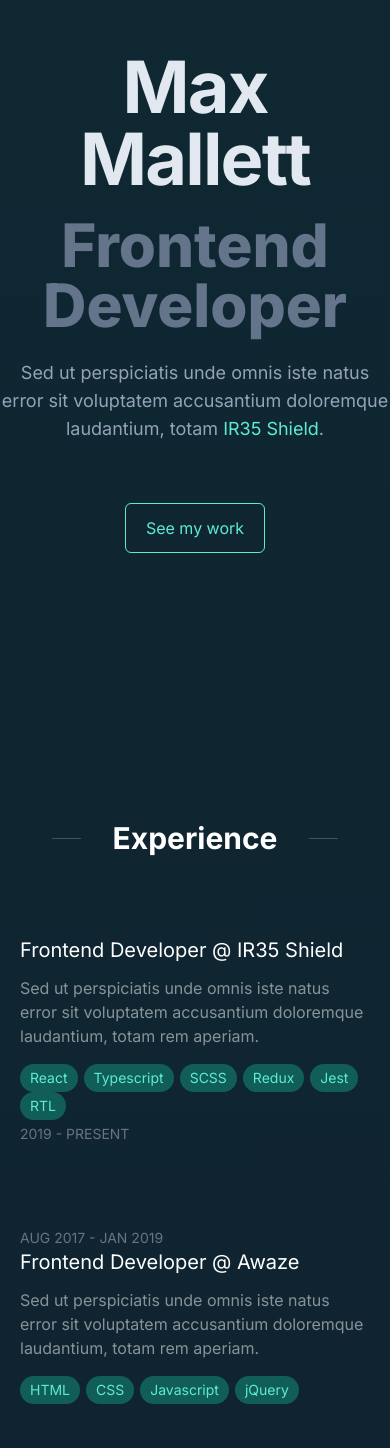
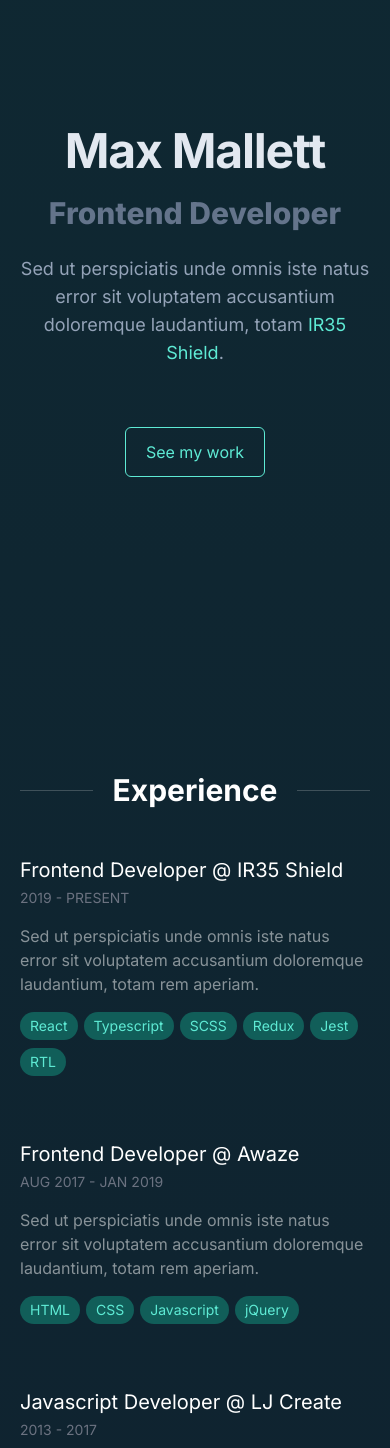
Before and after one commit to maxdmallett/next-js-portfolio-max-mallett, a Next.js app: page / in a window 390 px wide. Shown: the part 120-1568 px from the top of the page. Built offline with nearby package versions, Linux system fonts and the light colour scheme.

Commit message:
Basic responsive homepage

```diff
--- a/app/components/home/contact.tsx
+++ b/app/components/home/contact.tsx
@@ -2,7 +2,7 @@ import SectionHeading from "../sectionHeading"
 
 const Contact = () => {
     return (
-        <section id="contact" className='py-24'>
+        <section id="contact" className='py-12 sm:py-24'>
 
             <SectionHeading title='Contact' />
 
--- a/app/components/home/experience.tsx
+++ b/app/components/home/experience.tsx
@@ -5,7 +5,7 @@ import { jobs } from "../../data/jobs";
 const Experience = () => {
 
     return (
-        <section id="experience" className='py-24 px-5'>
+        <section id="experience" className='py-12 sm:py-24'>
 
            <SectionHeading title='Experience' />
 
--- a/app/components/home/hero.tsx
+++ b/app/components/home/hero.tsx
@@ -4,10 +4,10 @@ const Hero = () => {
     return (
         <header id="hero" className='text-center h-screen flex flex-col justify-center'>
 
-            <h1 className="text-7xl font-bold tracking-tight text-slate-200 mb-5">
+            <h1 className="text-5xl sm:text-7xl font-bold tracking-tight text-slate-200 mb-5">
                 Max Mallett
             </h1>
-            <h2 className='text-6xl font-extrabold text-slate-500 mb-6'>
+            <h2 className='text-3xl sm:text-6xl font-extrabold text-slate-500 mb-6'>
                 Frontend Developer
             </h2>
 
--- a/app/components/home/job.tsx
+++ b/app/components/home/job.tsx
@@ -12,7 +12,7 @@ const Job = (props: IJobsProperties) => {
     const alignment: string = props.index % 2 === 0 ? 'left' : 'right'
 
     return (
-        <article className="relative flex mb-20 last:mb-0">
+        <article className="relative flex mb-16 sm:mb-20 last:mb-0">
 
             <div className='grid md:grid-cols-11'>
 
@@ -23,12 +23,17 @@ const Job = (props: IJobsProperties) => {
                     <Link
                         href={props.url}
                         target='_blank'
-                        className='text-white text-xl mb-3 hover:text-teal-400 transition-colors ease-in-out'
+                        className='text-white text-xl mb-1 sm:mb-3 hover:text-teal-400 transition-colors ease-in-out'
                     >
                         <h6 className=''>
                             {props.title}
                         </h6>
                     </Link>
+
+                    <p className={`sm:hidden text-gray-500 uppercase text-sm mb-4`}>
+                        {props.timeframe}
+                    </p>
+
                     <p className='text-md text-white text-opacity-50 mb-4'>
                         {props.description}
                     </p>
@@ -37,13 +42,13 @@ const Job = (props: IJobsProperties) => {
                     </div>
                 </div>
 
-                <div className="hidden md:col-span-1 md:flex flex-col items-center pt-1.5">
+                <div className="hidden md:flex col-span-1 flex-col items-center pt-1.5">
                     <div className="w-4 h-4 flex-shrink-0 bg-teal-300 rounded-full mb-4"></div>
                     <div className="w-0.5 h-full bg-white flex-grow-1"></div>
                 </div>
 
-                <p className={`md:col-span-5 text-gray-500 uppercase text-sm  mt-1
-                    ${alignment === 'left' ? 'text-left' : 'md:text-right md:order-first' }`}
+                <p className={`hidden md:block col-span-5 text-gray-500 uppercase text-sm mt-1
+                    ${alignment === 'left' ? 'text-left' : 'text-right order-first' }`}
                 >
                     {props.timeframe}
                 </p>
--- a/app/components/home/otherProjectCard.tsx
+++ b/app/components/home/otherProjectCard.tsx
@@ -5,7 +5,7 @@ import { Project } from "../../data/projects"
 const OtherProjectCard = (props: Project) => {
     return (
         <li>
-            <Link href={`/projects/${props.slug}`} className='group flex flex-col bg-cyan-900 bg-opacity-30 p-10 transition duration-500 ease-in-out hover:bg-opacity-40'>
+            <Link href={`/projects/${props.slug}`} className='group flex flex-col bg-cyan-900 bg-opacity-30 p-8 sm:p-10 transition duration-500 ease-in-out hover:bg-opacity-40'>
                 <h6 className='text-white mb-3 transition duration-500 ease-in-out group-hover:text-teal-400'>
                     {props.title}
                 </h6>
--- a/app/components/home/otherProjects.tsx
+++ b/app/components/home/otherProjects.tsx
@@ -4,11 +4,11 @@ import { projects } from "../../data/projects"
 
 const OtherProjects = () => {
     return (
-        <section className='py-24 px-5'>
+        <section className='py-12 sm:py-24'>
 
             <SectionHeading title='Other Projects' />
 
-            <ul className='grid md:grid-cols-2 gap-8'>
+            <ul className='grid md:grid-cols-2 gap-y-4 md:gap-8'>
                 {
                     projects.slice(4, 8).map((project, index) => (
                         <OtherProjectCard
--- a/app/components/home/projects.tsx
+++ b/app/components/home/projects.tsx
@@ -4,7 +4,7 @@ import { projects } from "../../data/projects"
 
 const Projects = () => {
     return (
-        <section id="projects" className='py-24'>
+        <section id="projects" className='py-12 sm:py-24'>
 
             <SectionHeading title='Projects' />
 
--- a/app/components/pillList.tsx
+++ b/app/components/pillList.tsx
@@ -6,7 +6,7 @@ interface IPillListProps {
 
 const PillList = (props: IPillListProps) => {
     return (
-        <ul className="flex flex-wrap">
+        <ul className="flex flex-wrap gap-y-2">
             {
                 props.pills.map((pill, index) => {
                     return (
--- a/app/components/sectionHeading.tsx
+++ b/app/components/sectionHeading.tsx
@@ -4,10 +4,10 @@ interface SectionHeadingProps {
 
 const SectionHeading = (props: SectionHeadingProps) => {
     return (
-        <div className="text-center mb-20">
+        <div className="text-center mb-12 sm:mb-20">
             <div className="flex justify-center align-middle items-center">
                 <Divider />
-                <h2 className="inline-block text-white font-bold text-3xl">{props.title}</h2>
+                <h2 className="inline-block text-white font-bold text-3xl whitespace-nowrap px-5 sm:px-0">{props.title}</h2>
                 <Divider />
             </div>
         </div>
@@ -16,7 +16,7 @@ const SectionHeading = (props: SectionHeadingProps) => {
 
 const Divider = () => {
     return (
-        <div className="w-32 h-px bg-white opacity-20 mx-8"></div>
+        <div className="w-full sm:w-32 h-px bg-white opacity-20 sm:mx-8"></div>
     )
 }
 
--- a/app/page.tsx
+++ b/app/page.tsx
@@ -12,7 +12,7 @@ export default function Home() {
 
             <Navbar />
 
-            <main className="flex min-h-screen flex-col items-center justify-between">
+            <main className="flex min-h-screen flex-col items-center justify-between px-5 sm:px-0">
 
                 <div className='container max-w-screen-lg mx-auto'>
 
@@ -24,112 +24,6 @@ export default function Home() {
 
                 </div>
 
-
-            {/*  <div className="z-10 w-full max-w-5xl items-center justify-between font-mono text-sm lg:flex">
-                    <p className="fixed left-0 top-0 flex w-full justify-center border-b border-gray-300 bg-gradient-to-b from-zinc-200 pb-6 pt-8 backdrop-blur-2xl dark:border-neutral-800 dark:bg-zinc-800/30 dark:from-inherit lg:static lg:w-auto  lg:rounded-xl lg:border lg:bg-gray-200 lg:p-4 lg:dark:bg-zinc-800/30">
-                    Get started by editing&nbsp;
-                    <code className="font-mono font-bold">src/app/page.tsx</code>
-                    </p>
-                    <div className="fixed bottom-0 left-0 flex h-48 w-full items-end justify-center bg-gradient-to-t from-white via-white dark:from-black dark:via-black lg:static lg:h-auto lg:w-auto lg:bg-none">
-                    <a
-                        className="pointer-events-none flex place-items-center gap-2 p-8 lg:pointer-events-auto lg:p-0"
-                        href="https://vercel.com?utm_source=create-next-app&utm_medium=appdir-template&utm_campaign=create-next-app"
-                        target="_blank"
-                        rel="noopener noreferrer"
-                    >
-                        By{' '}
-                        <Image
-                        src="/vercel.svg"
-                        alt="Vercel Logo"
-                        className="dark:invert"
-                        width={100}
-                        height={24}
-                        priority
-                        />
-                    </a>
-                    </div>
-                </div>
-
-                <div className="relative flex place-items-center before:absolute before:h-[300px] before:w-[480px] before:-translate-x-1/2 before:rounded-full before:bg-gradient-radial before:from-white before:to-transparent before:blur-2xl before:content-[''] after:absolute after:-z-20 after:h-[180px] after:w-[240px] after:translate-x-1/3 after:bg-gradient-conic after:from-sky-200 after:via-blue-200 after:blur-2xl after:content-[''] before:dark:bg-gradient-to-br before:dark:from-transparent before:dark:to-blue-700 before:dark:opacity-10 after:dark:from-sky-900 after:dark:via-[#0141ff] after:dark:opacity-40 before:lg:h-[360px]">
-                    <Image
-                    className="relative dark:drop-shadow-[0_0_0.3rem_#ffffff70] dark:invert"
-                    src="/next.svg"
-                    alt="Next.js Logo"
-                    width={180}
-                    height={37}
-                    priority
-                    />
-                </div>
-
-                <div className="mb-32 grid text-center lg:mb-0 lg:grid-cols-4 lg:text-left">
-                    <a
-                    href="https://nextjs.org/docs?utm_source=create-next-app&utm_medium=appdir-template&utm_campaign=create-next-app"
-                    className="group rounded-lg border border-transparent px-5 py-4 transition-colors hover:border-gray-300 hover:bg-gray-100 hover:dark:border-neutral-700 hover:dark:bg-neutral-800/30"
-                    target="_blank"
-                    rel="noopener noreferrer"
-                    >
-                    <h2 className={`mb-3 text-2xl font-semibold`}>
-                        Docs{' '}
-                        <span className="inline-block transition-transform group-hover:translate-x-1 motion-reduce:transform-none">
-                        -&gt;
-                        </span>
-                    </h2>
-                    <p className={`m-0 max-w-[30ch] text-sm opacity-50`}>
-                        Find in-depth information about Next.js features and API.
-                    </p>
-                    </a>
-
-                    <a
-                    href="https://nextjs.org/learn?utm_source=create-next-app&utm_medium=appdir-template-tw&utm_campaign=create-next-app"
-                    className="group rounded-lg border border-transparent px-5 py-4 transition-colors hover:border-gray-300 hover:bg-gray-100 hover:dark:border-neutral-700 hover:dark:bg-neutral-800 hover:dark:bg-opacity-30"
-                    target="_blank"
-                    rel="noopener noreferrer"
-                    >
-                    <h2 className={`mb-3 text-2xl font-semibold`}>
-                        Learn{' '}
-                        <span className="inline-block transition-transform group-hover:translate-x-1 motion-reduce:transform-none">
-                        -&gt;
-                        </span>
-                    </h2>
-                    <p className={`m-0 max-w-[30ch] text-sm opacity-50`}>
-                        Learn about Next.js in an interactive course with&nbsp;quizzes!
-                    </p>
-                    </a>
-
-                    <a
-                    href="https://vercel.com/templates?framework=next.js&utm_source=create-next-app&utm_medium=appdir-template&utm_campaign=create-next-app"
-                    className="group rounded-lg border border-transparent px-5 py-4 transition-colors hover:border-gray-300 hover:bg-gray-100 hover:dark:border-neutral-700 hover:dark:bg-neutral-800/30"
-                    target="_blank"
-                    rel="noopener noreferrer"
-                    >
-                    <h2 className={`mb-3 text-2xl font-semibold`}>
-                        Templates{' '}
-                        <span className="inline-block transition-transform group-hover:translate-x-1 motion-reduce:transform-none">
-                        -&gt;
-                        </span>
-                    </h2>
-                    <p className={`m-0 max-w-[30ch] text-sm opacity-50`}>
-                        Explore the Next.js 13 playground.
-                    </p>
-                    </a>
-
-                    <a
-                    href="https://vercel.com/new?utm_source=create-next-app&utm_medium=appdir-template&utm_campaign=create-next-app"
-                    className="group rounded-lg border border-transparent px-5 py-4 transition-colors hover:border-gray-300 hover:bg-gray-100 hover:dark:border-neutral-700 hover:dark:bg-neutral-800/30"
-                    target="_blank"
-                    rel="noopener noreferrer"
-                    >
-                    <h2 className={`mb-3 text-2xl font-semibold`}>
-                        Deploy{' '}
-                        <span className="inline-block transition-transform group-hover:translate-x-1 motion-reduce:transform-none">
-                        -&gt;
-                        </span>
-                    </h2>
-                    <p className={`m-0 max-w-[30ch] text-sm opacity-50`}>
-                        Instantly deploy your Next.js site to a shareable URL with Vercel.
-                    </p>
-                    </a>
-                </div> */}
             </main>
             <Footer />
         </>
```
